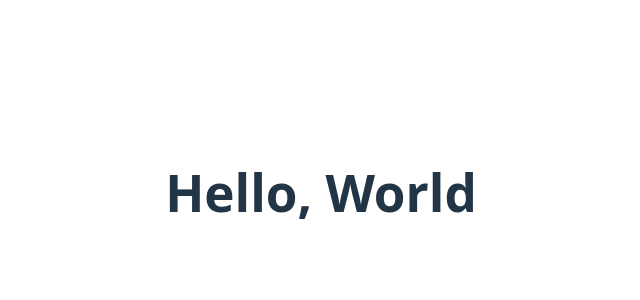
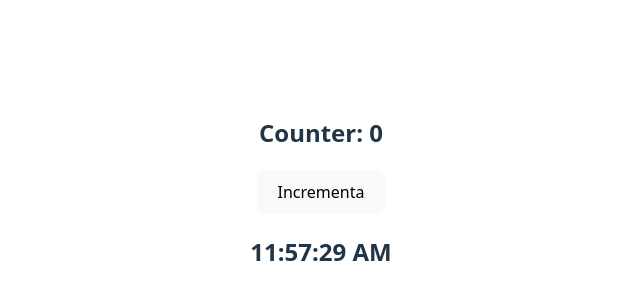
Before and after one commit to Gianki98/eserciziReact, a React (Vite) app in the folder primo-progetto/: page / in a window 1280 px wide. Shown: the part 208-508 px from the top of the page, without its empty margins (319-959 px from the left). Built offline with nearby package versions, Linux system fonts and the light colour scheme.

Commit message:
esercizio useEffect

```diff
--- a/primo-progetto/src/App.jsx
+++ b/primo-progetto/src/App.jsx
@@ -1,10 +1,12 @@
 import "./App.css";
-import Saluto from "./components/saluto.jsx";
+import Clock from "./components/Clock.jsx";
+import Counter from "./components/Counter.jsx";
 
 function App() {
   return (
     <>
-      <Saluto />
+      <Counter />
+      <Clock />
     </>
   );
 }
--- /dev/null
+++ b/primo-progetto/src/components/Clock.jsx
@@ -0,0 +1,25 @@
+import React, { useState, useEffect } from "react";
+
+const Clock = () => {
+  const [time, setTime] = useState(new Date());
+
+  useEffect(() => {
+    // Aggiorna l'ora ogni secondo
+    const intervalId = setInterval(() => {
+      setTime(new Date());
+    }, 1000);
+
+    // Cleanup function per rimuovere l'intervallo quando il componente viene smontato
+    return () => {
+      clearInterval(intervalId);
+    };
+  }, []); // Array vuoto significa che l'effect viene eseguito solo al mount
+
+  return (
+    <div>
+      <h2>{time.toLocaleTimeString()}</h2>
+    </div>
+  );
+};
+
+export default Clock;
--- /dev/null
+++ b/primo-progetto/src/components/Counter.jsx
@@ -0,0 +1,23 @@
+import { useState, useEffect } from "react";
+
+// Componente Counter
+const Counter = ({ initialValue = 0, incrementAmount = 1 }) => {
+  const [counter, setCounter] = useState(initialValue);
+
+  // Side effect che stampa il valore del counter nella console
+  useEffect(() => {
+    console.log(`Valore corrente del counter: ${counter}`);
+  }, [counter]);
+
+  const handleIncrement = () => {
+    setCounter(counter + incrementAmount);
+  };
+
+  return (
+    <div>
+      <h2>Counter: {counter}</h2>
+      <button onClick={handleIncrement}>Incrementa</button>
+    </div>
+  );
+};
+export default Counter;
--- a/primo-progetto/src/components/saluto.jsx
+++ /dev/null
@@ -1,9 +0,0 @@
-function Saluto() {
-  return (
-    <>
-      <h1>Hello, World</h1>
-    </>
-  );
-}
-
-export default Saluto;
```
